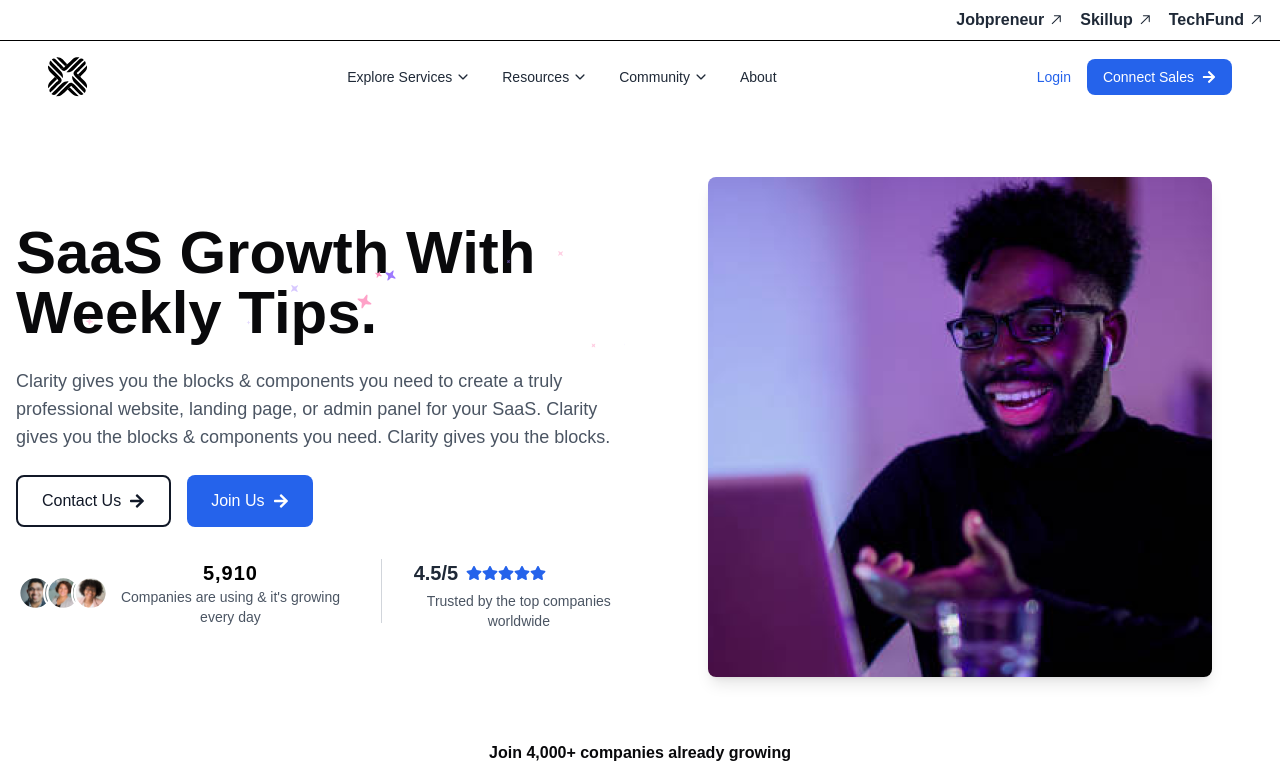
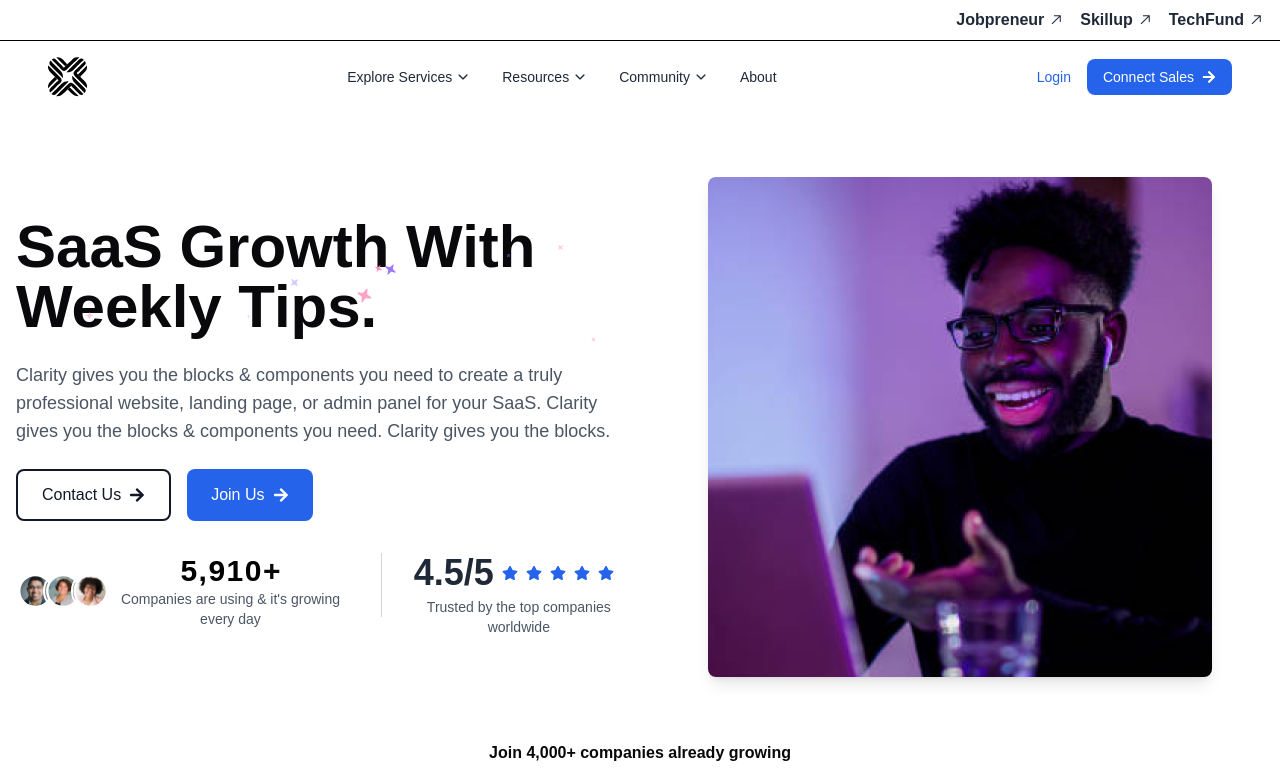
Before and after one commit to SnehalAs/ARC_NOVEMBER_HUB, a React (Vite) app: page / in a window 1280 px wide. Shown: the top 779 px of the page. Built offline with nearby package versions, Linux system fonts and the light colour scheme.

Commit message:
Pushing Project

```diff
--- a/src/pages/herosection/herosection.tsx
+++ b/src/pages/herosection/herosection.tsx
@@ -1,17 +1,150 @@
+// import { FaStar } from "react-icons/fa";
+// import './herosection.css';
+// import SparklesText from "../../components/ui/sparkles-text";
+// import NumberTicker from '../../components/ui/number-ticker';
+// import { FaArrowRight  } from "react-icons/fa";
+
+// const HeroSection = () => {
+//   const formattedValue = 5910;
+
+//   return (
+//     <div className="bg-white">
+
+//       <div className="container mx-auto px-4 py-16 grid gap-8 lg:grid-cols-2 items-center">
+
+//         <div>
+//           <h1 className="text-3xl sm:text-2xl md:text-5xl lg:text-6xl font-bold leading-tight mb-6 text-center lg:text-left">
+//             <SparklesText text="SaaS Growth With Weekly Tips." />
+//           </h1>
+//           <p className="text-gray-600 mb-6 text-sm sm:text-base lg:text-lg text-center lg:text-left">
+//             Clarity gives you the blocks & components you need to create a truly
+//             professional website, landing page, or admin panel for your SaaS.
+//             Clarity gives you the blocks & components you need. Clarity gives
+//             you the blocks.
+//           </p>
+
+//           <div className="flex gap-4 flex-wrap mb-8 justify-center lg:justify-start">
+//             <button className="flex items-center justify-center gap-2 px-6 py-3 border-2 border-gray-900 text-gray-900 rounded-lg hover:bg-gray-100 text-sm sm:text-base">
+//               Contact Us <FaArrowRight />
+//             </button>
+//             <button className="flex items-center justify-center gap-2 px-6 py-3 bg-blue-600 text-white rounded-lg hover:bg-blue-700 text-sm sm:text-base">
+//               Join Us <FaArrowRight />
+//             </button>
+//           </div>
+
+
+//           <div className="flex flex-col md:flex-row items-start gap-6 md:gap-8">
+
+//             <div className="flex items-center gap-4">
+//               <div className="flex -space-x-3">
+//                 <img
+//                   src="/assets/person1.svg"
+//                   alt="Avatar 1"
+//                   className="w-10 h-10 rounded-full border-2 border-white"
+//                 />
+//                 <img
+//                   src="/assets/person2.svg"
+//                   alt="Avatar 2"
+//                   className="w-10 h-10 rounded-full border-2 border-white"
+//                 />
+//                 <img
+//                   src="/assets/person3.svg"
+//                   alt="Avatar 3"
+//                   className="w-10 h-10 rounded-full border-2 border-white"
+//                 />
+//               </div>
+//               <div>
+//                 <div className="text-xl font-bold">
+//                   <NumberTicker value={formattedValue} />
+//                 </div>
+//                 <p className="text-sm text-gray-600">
+//                   Companies are using & it's growing every day
+//                 </p>
+//               </div>
+//             </div>
+
+
+//             <div className="w-px bg-gray-300 h-16 hidden md:block"></div>
+
+
+//             <div className="flex flex-col items-start gap-1">
+
+//               <div className="flex items-center">
+//                 <span className="text-xl font-bold text-gray-800">4.5/5</span>
+//                 <span className="flex ml-2">
+//                   {[...Array(5)].map((_, index) => (
+//                     <span key={index} className="text-blue-600">
+//                       <FaStar />
+//                     </span>
+//                   ))}
+//                 </span>
+//               </div>
+
+//               <p className="text-sm text-gray-600">
+//                 Trusted by the top companies worldwide
+//               </p>
+//             </div>
+//           </div>
+//         </div>
+
+
+//         <div className="flex justify-center">
+//           <img
+//             className="rounded-lg shadow-lg max-w-full"
+//             src="/assets/hero (1).png"
+//             alt="Hero"
+//           />
+//         </div>
+//       </div>
+
+
+//       <div className="text-center mb-4 text-black-600 text-sm sm:text-base font-bold">
+//         Join 4,000+ companies already growing
+//       </div>
+//       <div className="overflow-hidden">
+//         <div className="marquee">
+//           <div className="marquee-content flex gap-8">
+//             <img
+//               src="/assets/companylogo1.svg"
+//               alt="Logo 1"
+//               className="w-35 h-35 object-contain"
+//             />
+//             <img
+//               src="/assets/companylogo2.svg"
+//               alt="Logo 2"
+//               className="w-35 h-35 object-contain"
+//             />
+//             <img
+//               src="/assets/companylogo3.svg"
+//               alt="Logo 3"
+//               className="w-35 h-35 object-contain"
+//             />
+//             <img
+//               src="/assets/companylogo4.svg"
+//               alt="Logo 4"
+//               className="w-35 h-35 object-contain"
+//             />
+//           </div>
+//         </div>
+//       </div>
+//     </div>
+//   );
+// };
+
+// export default HeroSection;
+
 import { FaStar } from "react-icons/fa";
 import './herosection.css';
 import SparklesText from "../../components/ui/sparkles-text";
 import NumberTicker from '../../components/ui/number-ticker';
-import { FaArrowRight  } from "react-icons/fa";
+import { FaArrowRight } from "react-icons/fa";
 
 const HeroSection = () => {
   const formattedValue = 5910;
 
   return (
     <div className="bg-white">
-
       <div className="container mx-auto px-4 py-16 grid gap-8 lg:grid-cols-2 items-center">
-
         <div>
           <h1 className="text-3xl sm:text-2xl md:text-5xl lg:text-6xl font-bold leading-tight mb-6 text-center lg:text-left">
             <SparklesText text="SaaS Growth With Weekly Tips." />
@@ -32,9 +165,7 @@ const HeroSection = () => {
             </button>
           </div>
 
-
           <div className="flex flex-col md:flex-row items-start gap-6 md:gap-8">
-
             <div className="flex items-center gap-4">
               <div className="flex -space-x-3">
                 <img
@@ -54,8 +185,8 @@ const HeroSection = () => {
                 />
               </div>
               <div>
-                <div className="text-xl font-bold">
-                  <NumberTicker value={formattedValue} />
+                <div className="text-3xl font-bold">
+                  <NumberTicker value={formattedValue} />+
                 </div>
                 <p className="text-sm text-gray-600">
                   Companies are using & it's growing every day
@@ -63,15 +194,12 @@ const HeroSection = () => {
               </div>
             </div>
 
-
             <div className="w-px bg-gray-300 h-16 hidden md:block"></div>
 
-
             <div className="flex flex-col items-start gap-1">
-
               <div className="flex items-center">
-                <span className="text-xl font-bold text-gray-800">4.5/5</span>
-                <span className="flex ml-2">
+                <span className="text-4xl font-bold text-gray-800">4.5/5</span>
+                <span className="flex ml-2 gap-2">
                   {[...Array(5)].map((_, index) => (
                     <span key={index} className="text-blue-600">
                       <FaStar />
@@ -79,14 +207,12 @@ const HeroSection = () => {
                   ))}
                 </span>
               </div>
-
               <p className="text-sm text-gray-600">
                 Trusted by the top companies worldwide
               </p>
             </div>
           </div>
         </div>
-
 
         <div className="flex justify-center">
           <img
@@ -96,7 +222,6 @@ const HeroSection = () => {
           />
         </div>
       </div>
-
 
       <div className="text-center mb-4 text-black-600 text-sm sm:text-base font-bold">
         Join 4,000+ companies already growing
```
Also changed, not shown: src/pages/BlogSection/BlogSection.tsx (line endings or trailing spaces).
